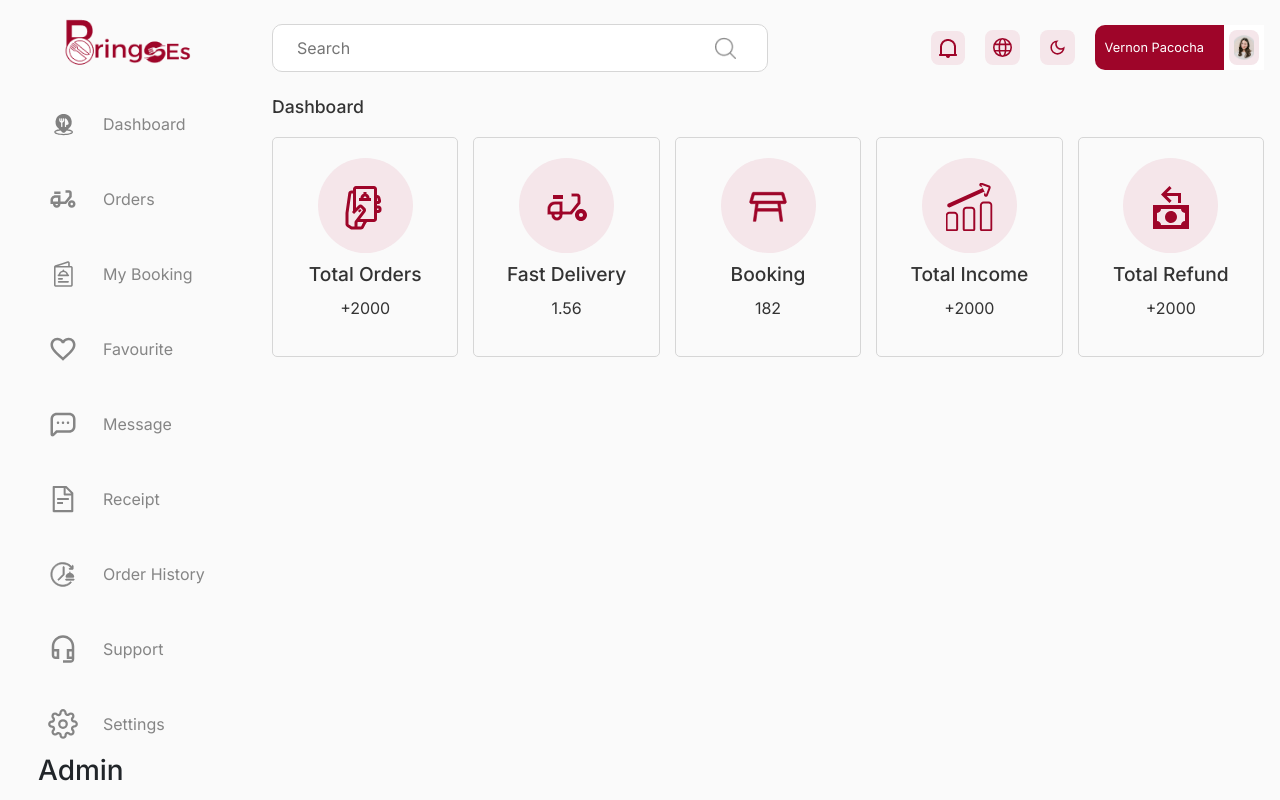
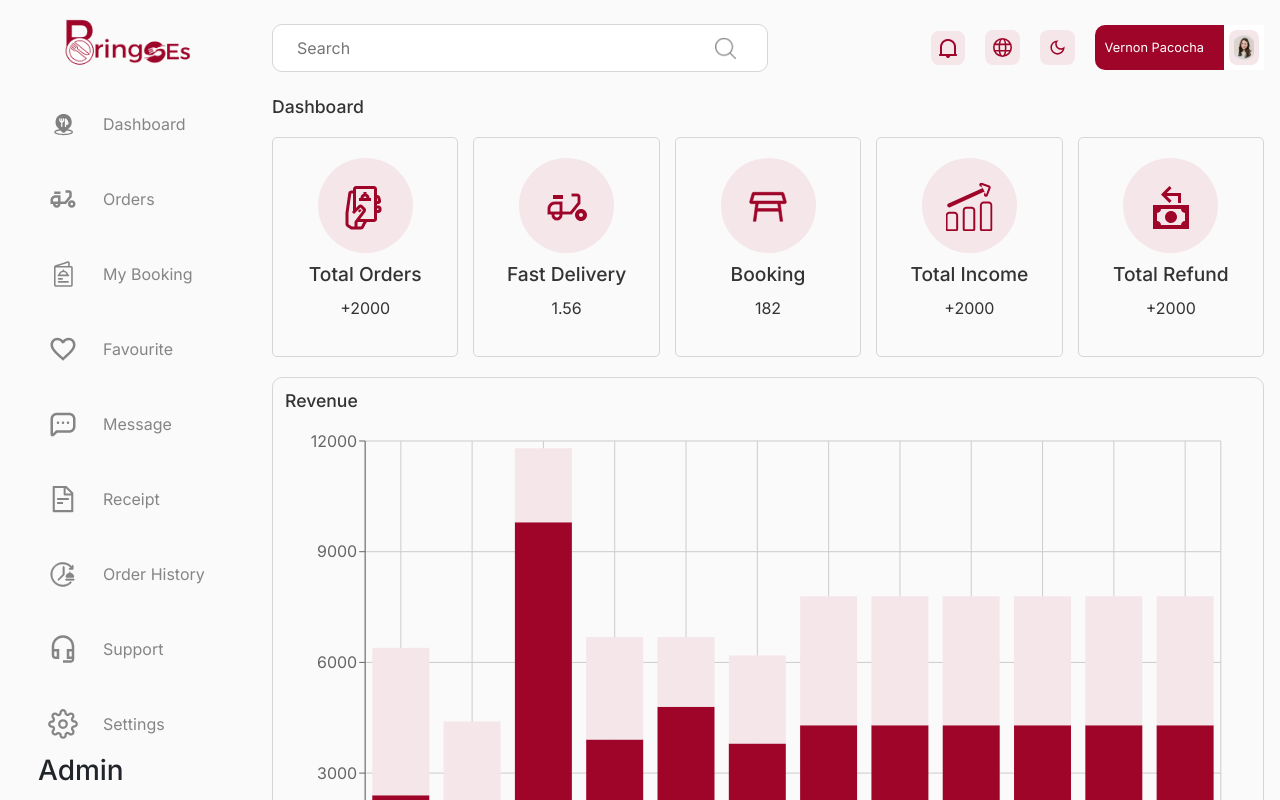
Before and after one commit to remon-samir1/bring-es, a React (Create React App) app: page /dashboard/admin-main in a window 1280 px wide. Shown: the top 800 px of the page. Built offline with nearby package versions, Linux system fonts and the light colour scheme; what cookie-universal would draw is missing.

Commit message:
first upload

```diff
--- a/src/Dashboard/AdminDahboard/AdminDahboard.css
+++ b/src/Dashboard/AdminDahboard/AdminDahboard.css
@@ -1,3 +1,16 @@
 .AdminDahboard{
 
 }
+.BarChart{
+  height: 550px;
+  width: 100%;
+  margin-top: 20px;
+  border: 1px solid #D6D6D6;
+  padding: 12px ;
+  border-radius: 10px;
+}
+.BarChart h3{
+  font-size: 1.1rem;
+  color: var(--text-color);
+  margin-bottom: 10px;
+}
--- a/src/Dashboard/AdminDahboard/AdminDahboard.js
+++ b/src/Dashboard/AdminDahboard/AdminDahboard.js
@@ -2,12 +2,19 @@ import React from 'react';
 import './AdminDahboard.css'
 import TopBar from './TopBar/TopBar';
 import Invoices from './Invoices/Invoices';
+import BChart from './Charts/BarChart/BarChart';
 // import AdminSideBar from './SideBar/AdminSideBar';
 const AdminDahboard = () => {
   return (
     <div className='px-3'>
       <TopBar/>
       <Invoices/>
+      <div className='BarChart'>
+       <div className="header">
+        <h3>Revenue</h3>
+       </div>
+      <BChart/>
+      </div>
     </div>
   );
 }
--- a/src/Dashboard/AdminDahboard/Charts/BarChart/BarChart.js
+++ b/src/Dashboard/AdminDahboard/Charts/BarChart/BarChart.js
@@ -1,58 +1,87 @@
-
 import React, { PureComponent } from 'react';
 import { BarChart, Bar, XAxis, YAxis, CartesianGrid, Tooltip, Legend, ResponsiveContainer } from 'recharts';
 
 const data = [
   {
-    name: 'Page A',
+    name: 'Jan',
     uv: 4000,
     pv: 2400,
     amt: 2400,
   },
   {
-    name: 'Page B',
+    name: 'Feb',
     uv: 3000,
     pv: 1398,
     amt: 2210,
   },
   {
-    name: 'Page C',
+    name: 'Mar',
     uv: 2000,
     pv: 9800,
     amt: 2290,
   },
   {
-    name: 'Page D',
+    name: 'Apr',
     uv: 2780,
     pv: 3908,
     amt: 2000,
   },
   {
-    name: 'Page E',
+    name: 'May',
     uv: 1890,
     pv: 4800,
     amt: 2181,
   },
   {
-    name: 'Page F',
+    name: 'Jun',
     uv: 2390,
     pv: 3800,
     amt: 2500,
   },
   {
-    name: 'Page G',
+    name: 'Jul',
+    uv: 3490,
+    pv: 4300,
+    amt: 2100,
+  },
+  {
+    name: 'Aug',
+    uv: 3490,
+    pv: 4300,
+    amt: 2100,
+  },
+  {
+    name: 'Sep',
+    uv: 3490,
+    pv: 4300,
+    amt: 2100,
+  },
+  {
+    name: 'Oct',
+    uv: 3490,
+    pv: 4300,
+    amt: 2100,
+  },
+  {
+    name: 'Nov',
+    uv: 3490,
+    pv: 4300,
+    amt: 2100,
+  },
+  {
+    name: 'Dec',
     uv: 3490,
     pv: 4300,
     amt: 2100,
   },
 ];
 
-export default class Example extends PureComponent {
-  static demoUrl = 'https://codesandbox.io/p/sandbox/stacked-bar-chart-7fwfgj';
+export default class BChart extends PureComponent {
+  // static demoUrl = 'https://codesandbox.io/p/sandbox/stacked-bar-chart-7fwfgj';
 
   render() {
     return (
-      <ResponsiveContainer width="100%" height="100%">
+      <ResponsiveContainer width="100%" height="95%">
         <BarChart
           width={500}
           height={300}
@@ -68,9 +97,9 @@ export default class Example extends PureComponent {
           <XAxis dataKey="name" />
           <YAxis />
           <Tooltip />
-          <Legend />
-          <Bar dataKey="pv" stackId="a" fill="#8884d8" />
-          <Bar dataKey="uv" stackId="a" fill="#82ca9d" />
+          {/* <Legend /> */}
+          <Bar dataKey="pv" stackId="a" fill="#9E0529" />
+          <Bar dataKey="uv" stackId="a" fill="#F5E6EA" />
         </BarChart>
       </ResponsiveContainer>
     );
```
